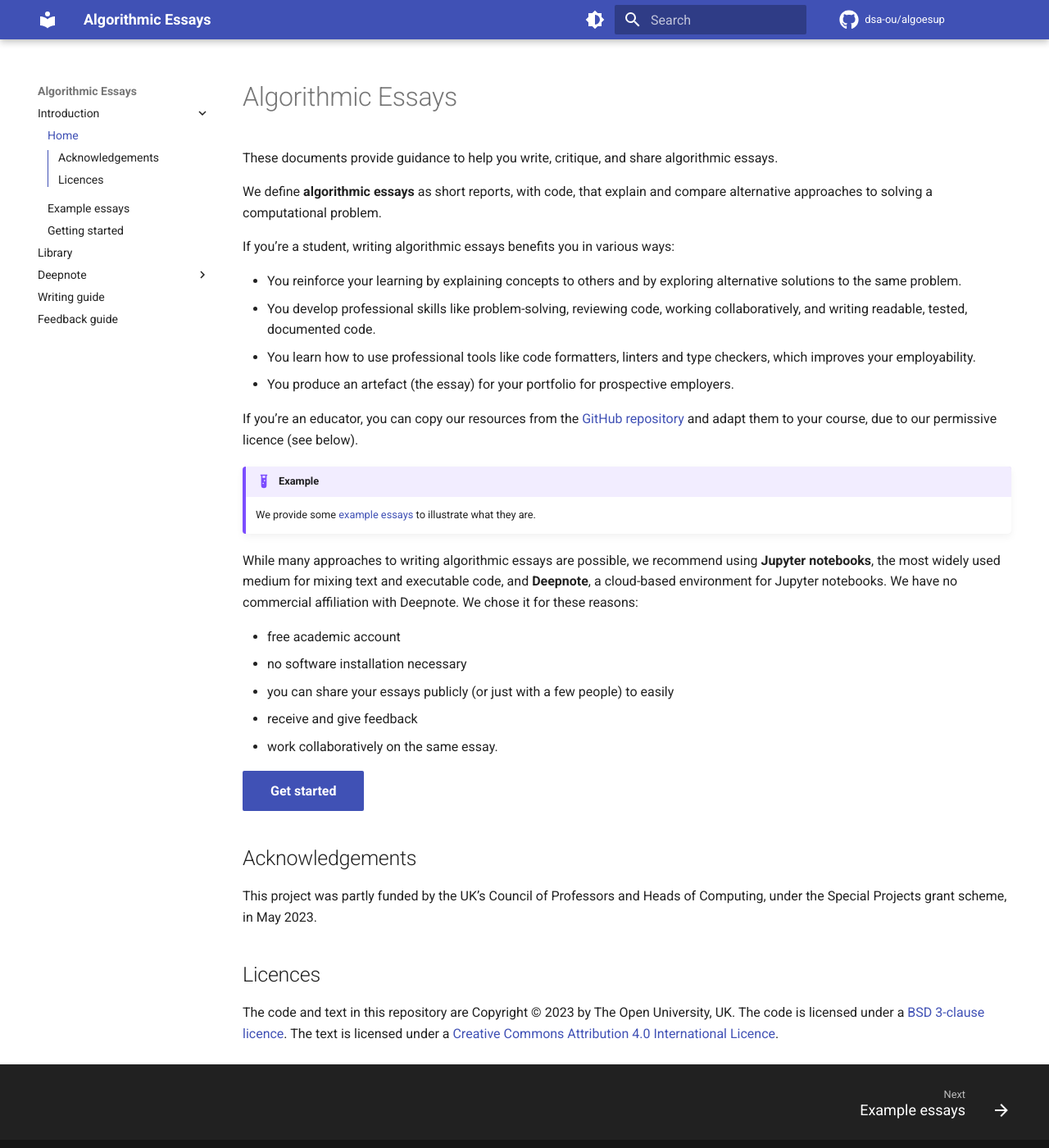
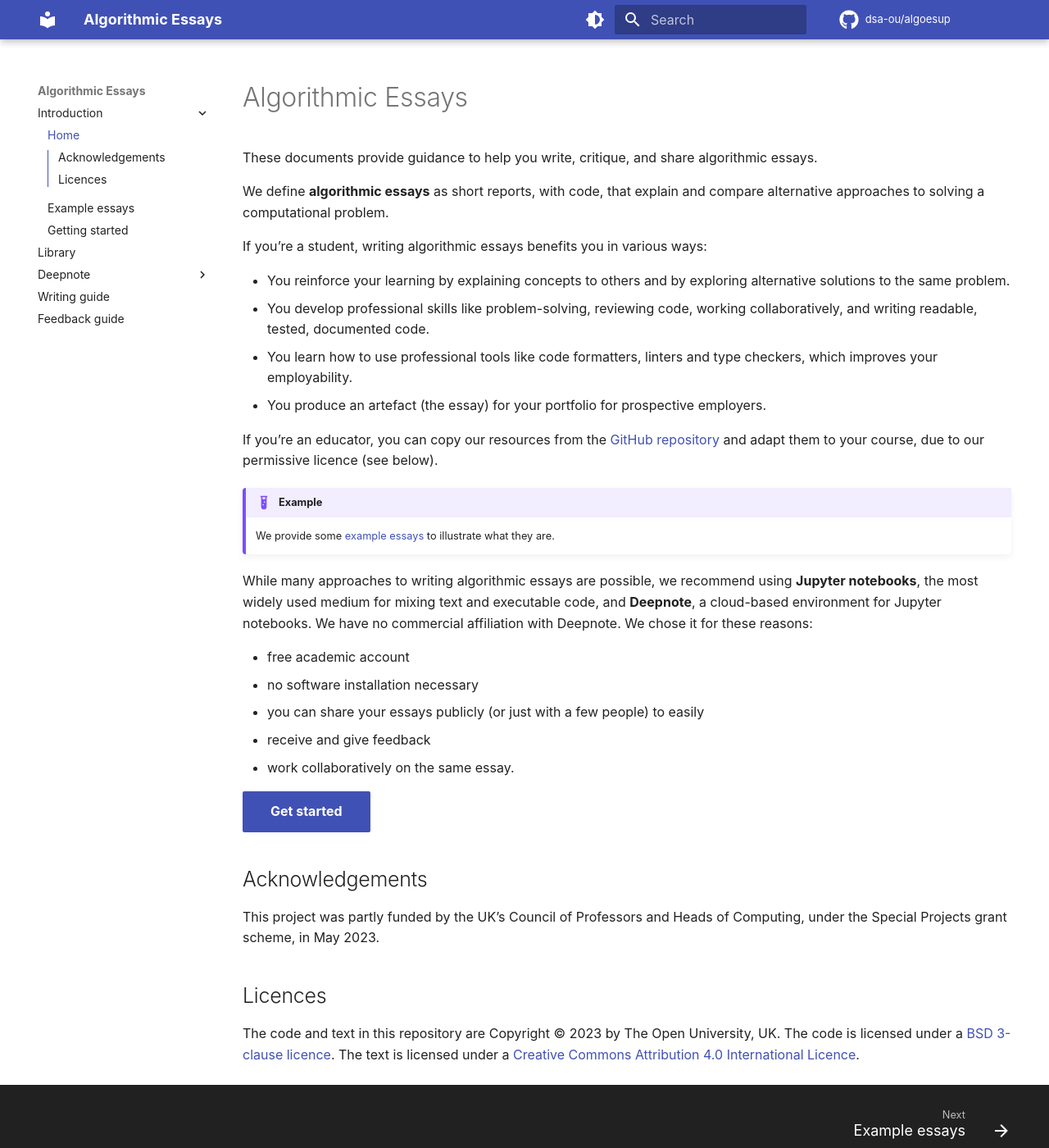
Before and after one commit to dsa-ou/algoesup, an MkDocs documentation site: the page built from docs/index.md, in a window 1280 px wide and 1400 px high. Shown: the whole window at 82% size. Built offline with MkDocs 1.6.1 and Material for MkDocs 9.7.7, drawn with Linux system fonts in a browser that asks for light colours; comment, search, counter and statistics services are not loaded.

Commit message:
Use default system fonts instead of imposing Roboto

```diff
--- a/mkdocs.yml
+++ b/mkdocs.yml
@@ -40,6 +40,7 @@ extra_css:
 
 theme:
   name: material
+  font: false             # use system font stack
   features:
     - content.code.copy   # add copy button to code blocks
     - navigation.footer   # add previous/next buttons below the page
```
